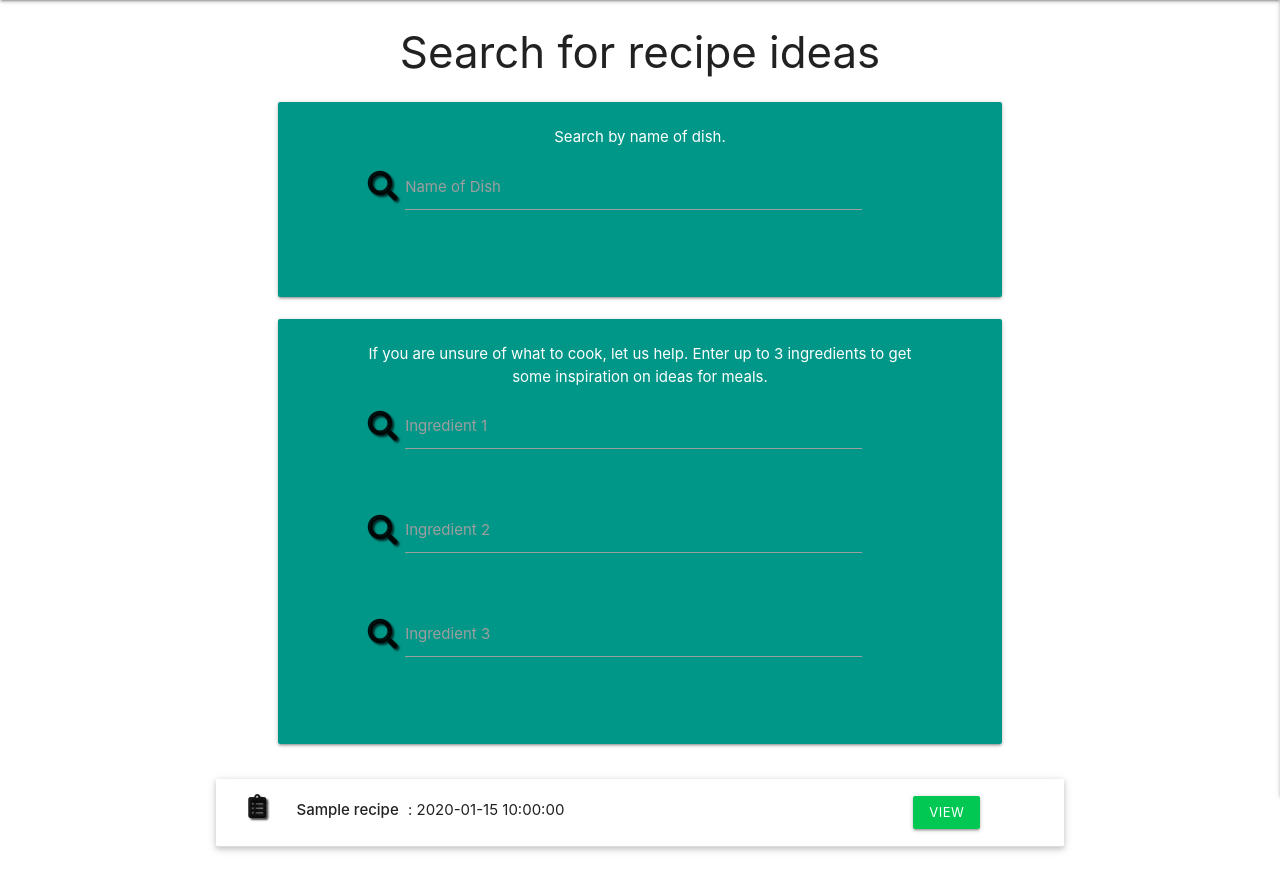
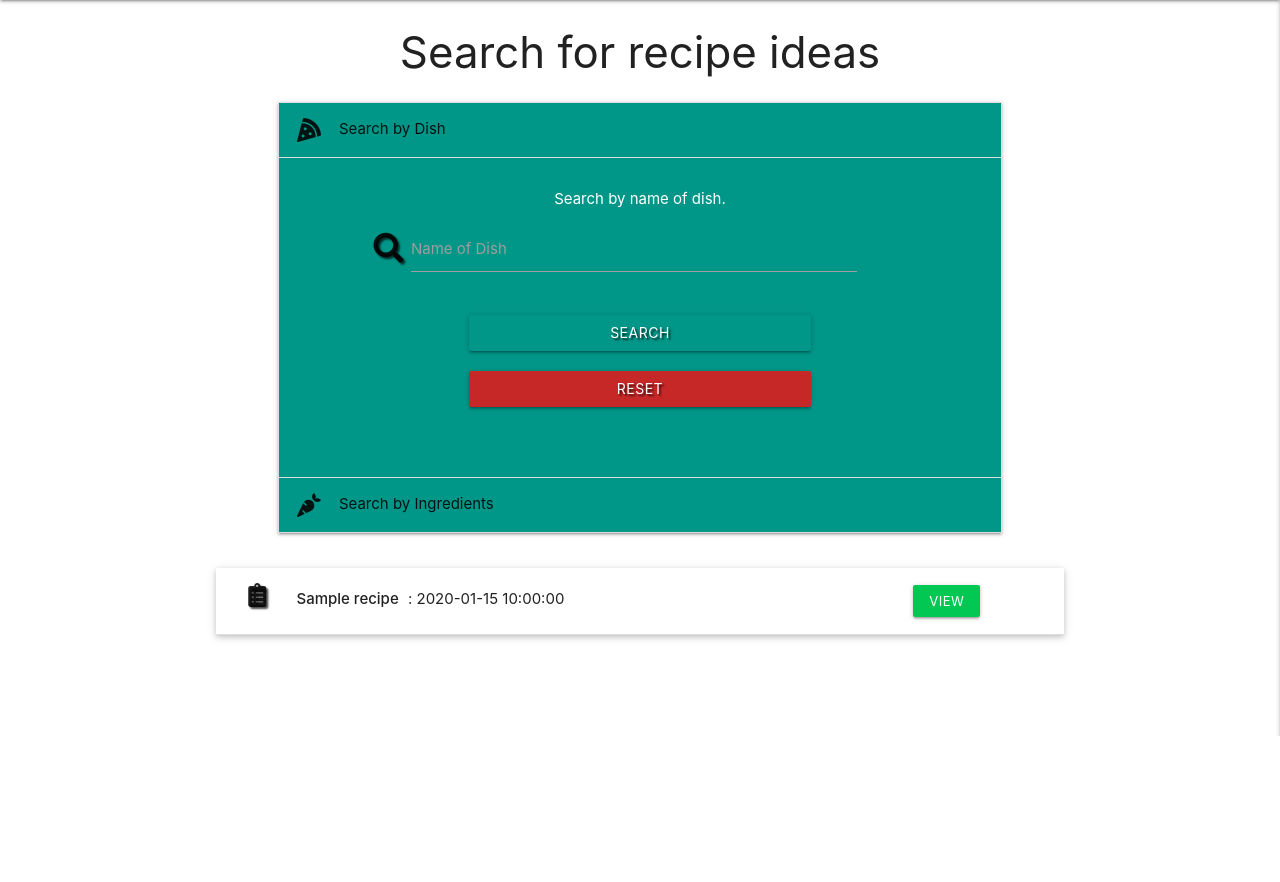
Before and after one commit to AJBayliss81/bon-appetit, a Flask app: page /search in a window 1280 px wide. Shown: the part 64-946 px from the top of the page. After the commit the page ends 800 px from the top, so only its background shows below. Run offline with Flask 2, Linux system fonts and the light colour scheme; a database or web service that is not in the repository returns one stand-in record (values such as "Sample title"); some libraries are stand-ins or nearby versions.

Commit message:
Added search functionality and a collapsible search bar to allow searches by dish name and ingredients

```diff
--- a/app.py
+++ b/app.py
@@ -53,15 +53,15 @@ def search():
 
 @app.route("/search_dish", methods=["GET", "POST"])
 def search_dish():
-    dish = request.form.get("ingredient1")
+    dish = request.form.get("dish")
     recipes = list(mongo.db.recipes.find({"$text": {"$search": dish}}))
     return render_template("search.html", recipes=recipes)
 
 
 @app.route("/search_ingredients", methods=["GET", "POST"])
 def search_ingredients():
-    ingredient1 = request.form.get("ingredient1")
-    recipes = list(mongo.db.recipes.find({"$text": {"$search": ingredient1}}))
+    ingredients = request.form.get("ingredients")
+    recipes = list(mongo.db.recipes.find({"$text": {"$search": ingredients}}))
     return render_template("search.html", recipes=recipes)
 
 
--- a/static/css/style.css
+++ b/static/css/style.css
@@ -69,6 +69,10 @@ top: 15vh;
     position: relative;
 }
 
+/*----- Search -----*/
+
+
+
 /*----- Media queries -----*/
 
 @media (max-width: 595px) {
@@ -76,10 +80,15 @@ top: 15vh;
         font-size: 6vw;
     }
 }
+
 @media (max-width: 350px) {
     nav .brand-logo {
         font-size: 1.7rem;
         left: 30%;
-        transform: translateX(-10%)
+        /* transform: translateX(-10%) */
+    }
+
+    .button-wrapper {
+        display: block;
     }
 }
--- a/templates/search.html
+++ b/templates/search.html
@@ -3,9 +3,17 @@
 
 <h3 class="center-align">Search for recipe ideas</h3>
 
-<div class="row">
+<!---- Search collapsible ---->
+<div class="row center-align">
     <div class="col s10 offset-s1">
-        <div class="card-panel teal">
+        <ul class="collapsible teal">
+            <!---- Dish search ---->
+            <li class="active">
+                <div class="collapsible-header teal">
+                    <i class="fas fa-pizza-slice"></i>
+                    Search by Dish
+                </div>
+                <div class="collapsible-body">
                     <div class="row">
                         <span class="white-text col s10 offset-s1 center-align">
                             Search by name of dish.
@@ -14,54 +22,65 @@
                             <div class="row center-align">
                                 <div class="input-field col s9 offset-s1">
                                     <i class="fas fa-search prefix text-shadow"></i>
-                            <input id="dish" name="dish" minlength="4" maxlength="50" type="text" class="validate"
-                                required>
+                                    <input id="dish" name="dish" minlength="4" maxlength="50" type="text"
+                                        class="validate" required>
                                     <label for="dish">Name of Dish</label>
                                 </div>
+                            </div>
+                            <div class="row center-align">
+                                <button type="submit" class="btn col s6 offset-s3 teal text-shadow">
+                                    Search
+                                </button>
+                            </div>
+                            <div class="row center-align">
+                                <a href="{{ url_for('search') }}"
+                                    class="btn col s6 offset-s3 red darken-3 text-shadow">Reset</a>
                             </div>
                         </form>
                     </div>
                 </div>
+            </li>
+            <!---- Ingredients search ---->
+            <li>
+                <div class="collapsible-header teal">
+                    <i class="fas fa-carrot"></i>
+                    Search by Ingredients
                 </div>
-
-
-    <div class="col s10 offset-s1">
-        <div class="card-panel teal">
+                <div class="collapsible-body">
                     <div class="row">
-                <span class="white-text col s10 offset-s1 center-align">If you are unsure of what to cook, let us help.
-                    Enter up to 3 ingredients to get
-                    some inspiration on ideas for meals.
+                        <span class="white-text col s10 offset-s1 center-align">If you are unsure of what to cook, let
+                            us help.
+                            Got some ingredients in your cupboard and not sure what to do with them? Why not see if you
+                            can get some inspiration!
                         </span>
                         <form action="{{ url_for('search_ingredients') }}" method="POST" class="col s12">
                             <div class="row center-align">
                                 <div class="input-field col s9 offset-s1">
                                     <i class="fas fa-search prefix text-shadow"></i>
-                            <input id="ingredient1" name="ingredient1" minlength="4" maxlength="20"
-                                type="text" class="validate" required>
-                            <label for="ingredient1">Ingredient 1</label>
+                                    <input id="ingredients" name="ingredients" minlength="3" maxlength="20" type="text"
+                                        class="validate" required>
+                                    <label for="ingredients">Ingredients</label>
                                 </div>
                             </div>
                             <div class="row center-align">
-                        <div class="input-field col s9 offset-s1">
-                            <i class="fas fa-search prefix text-shadow"></i>
-                            <input id="ingredient2" name="ingredient2" minlength="4" maxlength="20"
-                                type="text" class="validate" required>
-                            <label for="ingredient2">Ingredient 2</label>
+                                <button type="submit" class="btn col s6 offset-s3 teal text-shadow">
+                                    Search
+                                </button>
                             </div>
-                    </div>
-                    <div class="row valign-wrapper center-align">
-                        <div class="input-field col s9 offset-s1">
-                            <i class="fas fa-search prefix text-shadow"></i>
-                            <input id="ingredient3" name="ingredient3" minlength="4" maxlength="20"
-                                type="text" class="validate" required>
-                            <label for="ingredient3">Ingredient 3</label>
-                        </div>
+                            <div class="row center-align">
+                                <a href="{{ url_for('search') }}"
+                                    class="btn col s6 offset-s3 red darken-3 text-shadow">Reset</a>
                             </div>
                         </form>
                     </div>
                 </div>
+            </li>
+        </ul>
     </div>
 </div>
+
+<!---- Collapsible for all recipes ---->
+{% if recipes|length > 0 %}
 <div class="row">
 {% for recipe in recipes %}
 <ul class="collapsible popout">
@@ -84,4 +103,5 @@
 </ul>
 {% endfor %}
 </div>
+{% endif %}
 {% endblock %}
```
Lines whose indentation alone changed are shown as unchanged.
